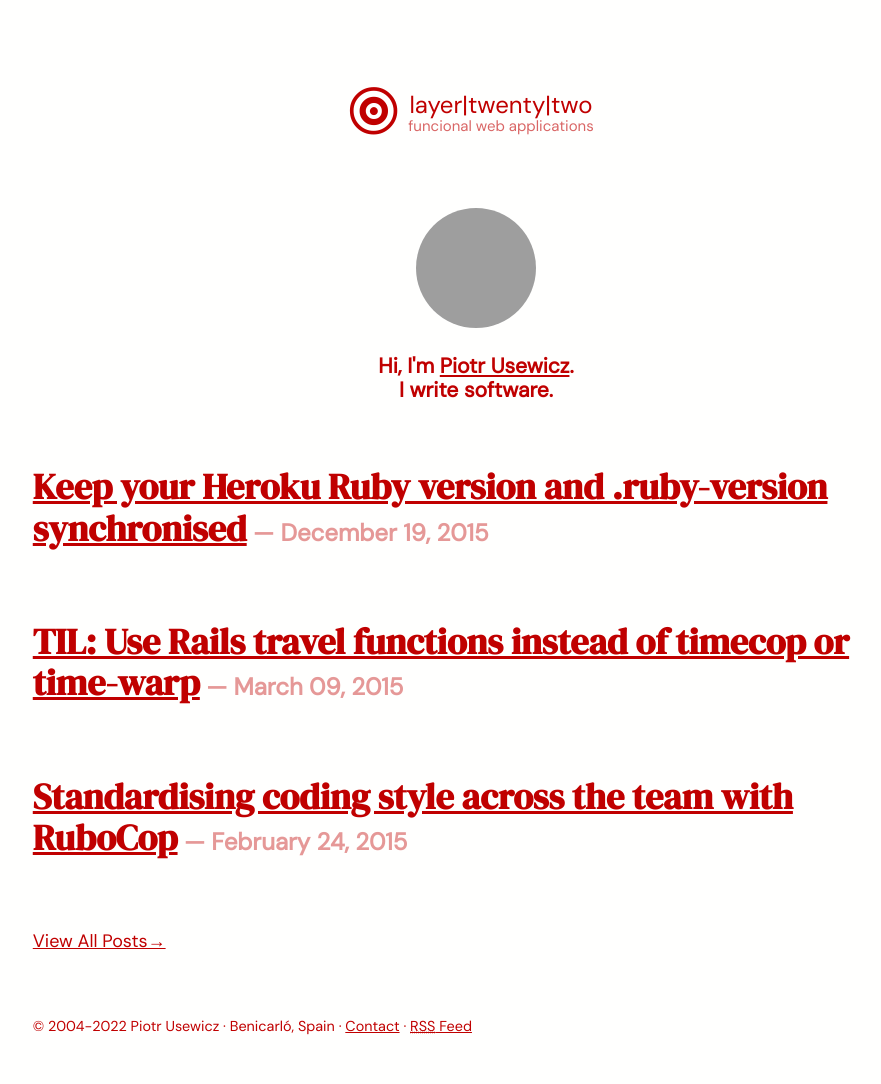
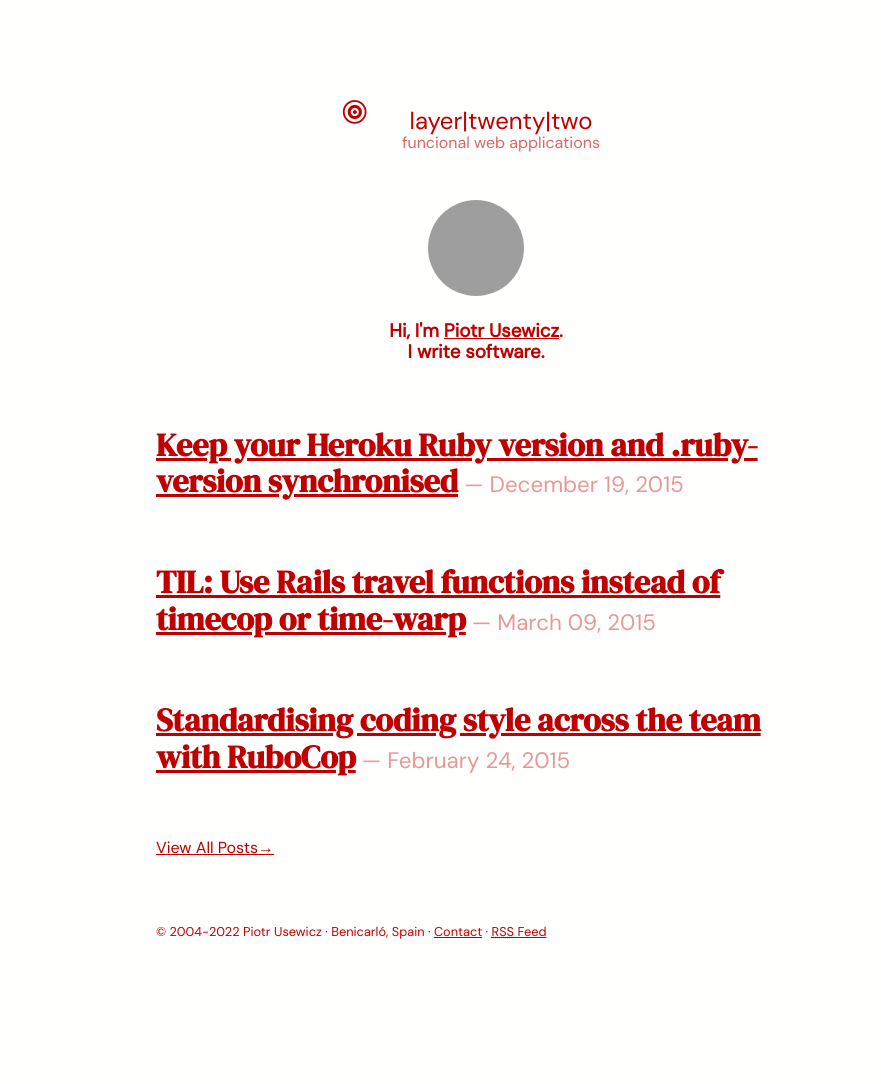
Before and after one commit to pusewicz/layer22.com, a Jekyll site: the page built from index.markdown, in a window 1280 px wide. Shown: the whole page, without its empty margins (164-1045 px from the left). Built offline with Jekyll 4.4.1, drawn with Linux system fonts in a browser that asks for light colours; after the commit the page ends 1004 px from its top, so only the background shows below that; grey boxes are pictures that could not be loaded.

Commit message:
Tweaks for the design

```diff
--- a/_layouts/home.html
+++ b/_layouts/home.html
@@ -16,7 +16,7 @@ layout: default
   <h3>Hi, I'm <a href="https://github.com/pusewicz/">Piotr Usewicz</a>.<br>I write software.</h3>
 </div>
 
-<article>
+<article class="home">
   <ul class="post-index">
   {% for post in site.posts limit:3 %}
     <li>
--- a/assets/css/main.scss
+++ b/assets/css/main.scss
@@ -19,22 +19,18 @@ body {
   font-family: var(--font-sans);
   background-color: var(--bg-color);
   color: var(--accent-color);
-  font-size: 18px;
-  padding: 48px;
+  font-size: 100%;
+  padding: 4rem;
 }
 
 a {
   color: var(--accent-color);
-
-  &:hover {
-    opacity: 0.6;
-  }
 }
 
 .logo {
   display: inline-block;
   font-family: var(--font-sans);
-  height: 64px;
+  height: 2rem;
   width: auto;
 
   .logo-type {
@@ -42,8 +38,8 @@ a {
     height: 64px;
     color: var(--accent-color);
     content: "\1f78b";
-    font-size: 64px;
-    line-height: 64px;
+    font-size: 2rem;
+    line-height: 2rem;
     float: left;
     text-align: left;
     margin-left: -10px;
@@ -53,8 +49,8 @@ a {
     span {
       color: var(--accent-color);
       display: block;
-      font-size: 24px;
-      line-height: 24px;
+      font-size: 1.5rem;
+      line-height: 1.5rem;
       margin-left: 50px;
       padding-top: 13px;
       text-align: center;
@@ -62,8 +58,8 @@ a {
     small {
       color: var(--alt-color);
       display: block;
-      font-size: 15px;
-      line-height: 15px;
+      font-size: 1rem;
+      line-height: 1rem;
       margin-left: 50px;
       margin-top: 2px;
       text-align: center;
@@ -75,8 +71,8 @@ a {
 
 main header {
   text-align: center;
-  margin-bottom: 64px;
-  margin-top: 32px;
+  margin-bottom: 3rem;
+  margin-top: 2rem;
 }
 
 main div.container {
@@ -84,18 +80,18 @@ main div.container {
 }
 
 .container.hi {
-  margin-top: 48px;
-  margin-bottom: 64px;
+  margin-top: 3rem;
+  margin-bottom: 4rem;
 }
 
 .avatar {
   border-radius: 100%;
-  width: 120px;
+  width: 6rem;
 }
 
 main, footer {
-  width: 72ch;
-  margin: 0px auto;
+  width: 40rem;
+  margin: 0 auto;
 }
 
 nav {
@@ -116,24 +112,31 @@ nav {
 }
 
 footer {
-  margin-top: 64px;
+  margin-top: 4rem;
 }
 
 article {
-  margin-top: 36px;
-  margin-bottom: 36px;
+  margin-top: 3rem;
+  margin-bottom: 3rem;
+
+  img {
+    max-width: 100%;
+  }
 
   p {
     line-height: 1.6;
   }
 
   h1, h2 {
-    font-size: 36px;
+    font-size: 3rem;
     font-family: var(--font-serif);
+
     small {
       font-family: var(--font-sans);
-      font-size: 24px;
+      font-size: 1.4rem;
       opacity: 0.4;
+      font-weight: normal;
+
       &:before {
         content: "\00a0 \2014 \00a0";
       }
@@ -142,26 +145,33 @@ article {
 }
 
 div.highlighter-rouge {
-  margin: 2em -2em;
+  margin: 2rem -2rem;
 
   div.highlight {
-    padding: 1em 2em;
+    padding: 1rem 2rem;
     border-radius: 6px;
+    overflow-x: auto;
   }
 
 }
 
-article.page {
+article.page,
+article.post {
   h1 {
-    font-size: 36px;
-    margin-bottom: 2em;
+    font-size: 3rem;
+    margin-bottom: 3rem;
+    margin-top: 4rem;
+  }
+
+  p {
+    color: #515151;
   }
 }
 
-article.post {
-  h1 {
-    font-size: 36px;
-    margin-bottom: 2em;
+article.home {
+  h2 {
+    font-size: 2rem;
+    margin-bottom: 2rem;
   }
 }
 
@@ -174,10 +184,23 @@ ul.post-index {
   }
 
   li {
-    margin-bottom: 4em;
+    margin-bottom: 4rem;
   }
 }
 
 code {
   font-family: var(--font-mono);
 }
+
+@media only screen and (max-width: 768px) {
+  body {
+    font-size: 10px;
+    padding: 1rem;
+  }
+
+  article.post {
+    h1, h2 {
+      font-size: 2rem;
+    }
+  }
+}
```
